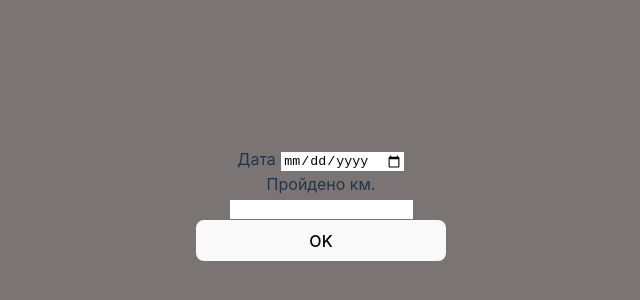
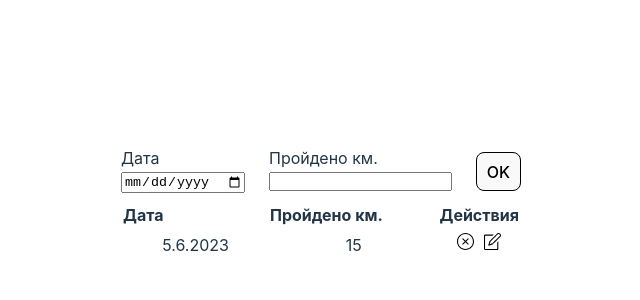
Before and after one commit to Go5710264/run-keeper, a React (Vite) app: page / in a window 1280 px wide. Shown: the part 196-496 px from the top of the page, without its empty margins (319-959 px from the left). Built offline with nearby package versions, Linux system fonts and the light colour scheme.

Commit message:
the logic of training adjustments has been added, correct styles have been added to the modal window

```diff
--- a/src/App.css
+++ b/src/App.css
@@ -72,7 +72,7 @@ td{
   height: 100vh;
   width: 100vw;
   position: fixed;
-  background-color: rgb(123, 116, 116);
+  background-color: rgb(0, 0, 0, 0.7);
 
   top: 0;
   left: 0;
@@ -91,6 +91,19 @@ td{
 .modal-editing{
   display: flex;
   flex-direction: column;
+  align-items: center;
+  justify-content: space-around;
 
   width: 250px;
+  height: 150px;
+  background-color: rgba(255, 255, 255, 0.87);
+  border: 1px solid black;
+  border-radius: 25px;
+
+  z-index: 10;
 }
+
+.modal-button{
+  width: 50px;
+  padding: 4px 8px;
+}
--- a/src/components/CompletedTraining.jsx
+++ b/src/components/CompletedTraining.jsx
@@ -22,13 +22,13 @@ const CompletedTraining = ( {workout, onRemove, onEditing} ) => {
                     src={close}
                     alt="Удалить тренировку"
                     className='icon'
-                    onClick={() => onRemove(workout.id)}
+                    onClick={(e) => onRemove(workout.id, e)}
                 />
                 <img
                     src={editing}
                     alt="Редактировать тренировку"
                     className='icon'
-                    onClick={(e)=> onEditing(e, workout.id)}
+                    onClick={(e)=> onEditing(workout.id, e)}
                 />
             </td>
         </tr>
--- a/src/components/DataEntryForm.jsx
+++ b/src/components/DataEntryForm.jsx
@@ -9,7 +9,7 @@ const DataEntryForm = ({ onAddWorkout }) => {
     const handlerSubmit = (event) => {
         event.preventDefault();
 
-        onAddWorkout({
+        onAddWorkout(event, {
             id: nanoid(),
             trainingInfo
         });
--- a/src/components/Statistics.jsx
+++ b/src/components/Statistics.jsx
@@ -2,7 +2,6 @@ import PropTypes from 'prop-types';
 import CompletedTraining from './CompletedTraining';
 
 const Statistics = ( {training, onRemove, onEditing} ) => {
-    console.log(training)
     return (
         <table>
             <thead>
--- a/src/components/TrainingEditingWindow.jsx
+++ b/src/components/TrainingEditingWindow.jsx
@@ -1,17 +1,79 @@
-const TrainingEditingWindow = ({ active, setActive }) => {
+import { useState } from "react";
+import { nanoid } from 'nanoid'
+import PropTypes from 'prop-types';
+
+const TrainingEditingWindow = ({ active, setActive, workout, onAddWorkout }) => {
+
+    let [distance, setInfo] = useState();
+
+    const handlerSubmit = (event) => {
+        event.preventDefault();
+
+        onAddWorkout(event, {
+            id: nanoid(),
+            trainingInfo: {
+                date: workout.trainingInfo.date,
+                distance: +distance
+            }
+        });
+
+        setInfo('');
+
+        event.target.distance.value = '';
+    }
+
+
+    let dateForm = new Date(workout.trainingInfo.date).toLocaleDateString('ru-Ru', {
+        day: '2-digit',
+        month: '2-digit',
+        year: 'numeric'
+    })  .split('.')
+        .reverse()
+        .join('-')
+
     return (
-        <div className={active ? "wrapper-modal-editing active" : "wrapper-modal-editing" } onClick={() => setActive(false)}>
-            <form className="modal-editing" onClick={e => e.stopPropagation()}>
+        <div
+            className={active ? "wrapper-modal-editing active" : "wrapper-modal-editing" }
+            onClick={() => setActive(false)}
+            >
+            <form
+                className="modal-editing"
+                onSubmit={handlerSubmit}
+                onClick={e => e.stopPropagation()}
+                >
 
-                <label htmlFor="date">Дата <input type="date" name="date" /></label>
+                <label htmlFor="date">
+                    Дата
+                    <input
+                        type="date"
+                        name="date"
+                        value={dateForm}
+                        disabled
+                    />
+                </label>
 
-                <label htmlFor="distance">Пройдено км. <input type="text" name="distance"/></label>
+                <label htmlFor="distance">
+                    Пройдено км.
+                    <input
+                        type="text"
+                        name="distance"
+                        placeholder={workout.trainingInfo.distance}
+                        onChange={e => setInfo(+e.target.value)}
+                    />
+                </label>
 
-                <button>OK</button>
+                <button className="modal-button" onClick={()=>setActive(false)}>OK</button>
 
             </form>
         </div>
     )
 }
 
+TrainingEditingWindow.propTypes = {
+    active: PropTypes.bool,
+    setActive: PropTypes.func,
+    workout: PropTypes.object,
+    onAddWorkout: PropTypes.func
+}
+
 export default TrainingEditingWindow;
--- a/src/components/TrainingTable.jsx
+++ b/src/components/TrainingTable.jsx
@@ -16,18 +16,21 @@ const TrainingTable = () => {
         }
     ])
 
-    const [modalActive, setModalActive] = useState(true);
+    const [modalActive, setModalActive] = useState(false);
 
-    const addWorkout = (workout) => {
+    const addWorkout = (event, workout) => {
 
         setWorkout((preTraining) => {
 
             let data = preTraining.find((item) => item.trainingInfo.date === workout.trainingInfo.date);
 
-            if(data) {
+            if(data && event.target.classList.contains('form-submit')) {
                 workout.trainingInfo.distance = workout.trainingInfo.distance + data.trainingInfo.distance;
                 preTraining = preTraining.filter(item => item.trainingInfo.date !== workout.trainingInfo.date)
             }
+
+            if(event.target.classList.contains('modal-editing'))
+                preTraining = preTraining.filter(item => item.trainingInfo.date !== workout.trainingInfo.date)
 
             return [...preTraining, workout].sort((a, b) =>
                 a.trainingInfo.date < b.trainingInfo.date ? 1 : -1
@@ -36,12 +39,25 @@ const TrainingTable = () => {
 
     }
 
-    const deleteWorkout = (workoutId) => {
+    const deleteWorkout = (workoutId, event) => {
+        event.stopPropagation();
+
         setWorkout((preTraining) => preTraining.filter((workout) => workout.id !== workoutId))
     }
 
-    const editingWorkout = (e, id) => {
-        console.log(e, id)
+    let [trainingEditing, setTrainingEditing] = useState({
+        id: nanoid(),
+        trainingInfo: {
+            date: 1686000000000,
+            distance: 15
+        }
+    });
+
+    const editingWorkout = (id, event) => {
+        event.stopPropagation();
+
+        setTrainingEditing(training.find(item => item.id === id))
+
         setModalActive(true)
     }
 
@@ -57,7 +73,8 @@ const TrainingTable = () => {
             <TrainingEditingWindow
                 active={modalActive}
                 setActive={setModalActive}
-                // workoutId={}
+                workout={trainingEditing}
+                onAddWorkout={addWorkout}
             />
         </>
     )
```
